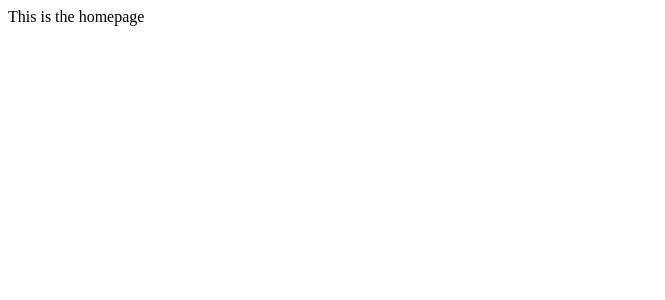
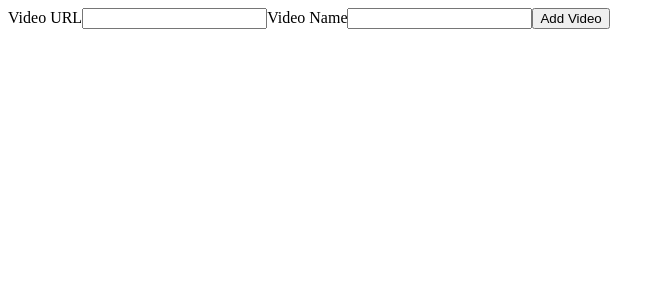
Before and after one commit to Aigito/volleyball-annotation, a React (Vite) app in the folder client/: page / in a window 1280 px wide. Shown: the top 300 px of the page, without its empty margins (0-665 px from the left). Built offline with nearby package versions, Linux system fonts and the light colour scheme.

Commit message:
Rough implementation of form taking video inputs from user

```diff
--- a/client/src/pages/Home.tsx
+++ b/client/src/pages/Home.tsx
@@ -1,5 +1,52 @@
+import axios from "axios";
+import { useState, type SubmitEvent } from "react";
+import type { Video } from "../types/video";
+
 function Home() {
-  return "This is the homepage";
+  const [videos, setVideos] = useState<Video[]>([]);
+
+  const handleSubmit = (e: SubmitEvent<HTMLFormElement>) => {
+    e.preventDefault();
+    const formData = new FormData(e.target);
+    const videoUrl = formData.get("video-url") as string;
+    const videoTitle = formData.get("video-title") as string;
+    const video: Video = { url: videoUrl, title: videoTitle };
+
+    setVideos((prev) => [...prev, video]);
+
+    axios.post("http://localhost:3000/videos", {
+      url: videoUrl,
+      title: videoTitle,
+    });
+
+    // TODO:
+    // 1. Save video URL to DB
+    // 2. Re-render list of URL
+    // 3. Filter list by users (once login and cookies is implemented)
+  };
+
+  return (
+    <>
+      <form onSubmit={(e) => handleSubmit(e)}>
+        <label htmlFor="video-url">
+          Video URL
+          <input type="text" id="video-url" name="video-url" />
+        </label>
+        <label htmlFor="video-title">
+          Video Name
+          <input type="text" id="video-title" name="video-title" />
+        </label>
+        <button type="submit">Add Video</button>
+      </form>
+      <ul>
+        {videos.map(({ url, title }) => (
+          <li>
+            {url} - {title}
+          </li>
+        ))}
+      </ul>
+    </>
+  );
 }
 
 export default Home;
--- /dev/null
+++ b/client/src/types/video.ts
@@ -0,0 +1 @@
+export type Video = { url: string; title: string };
```
